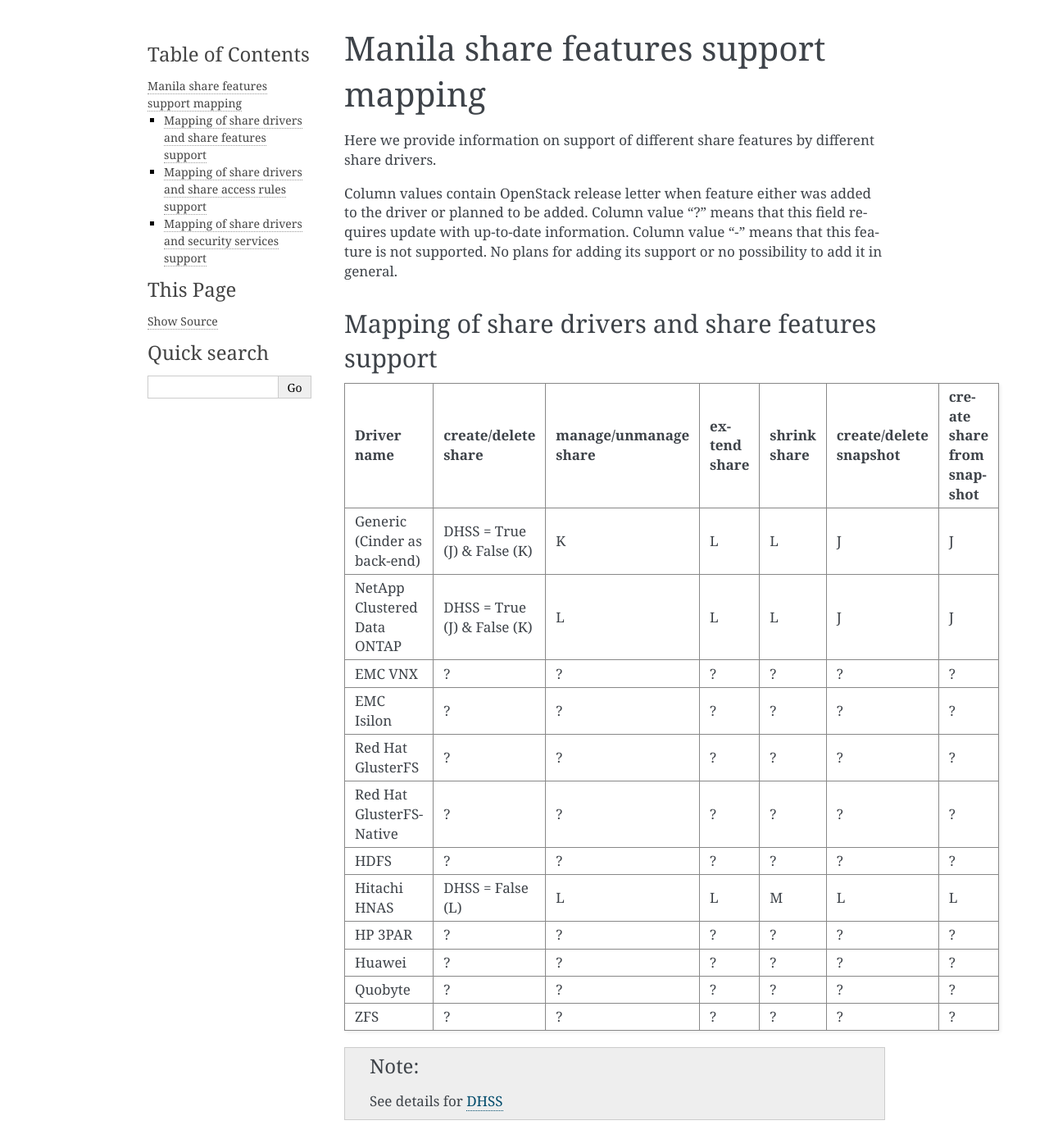
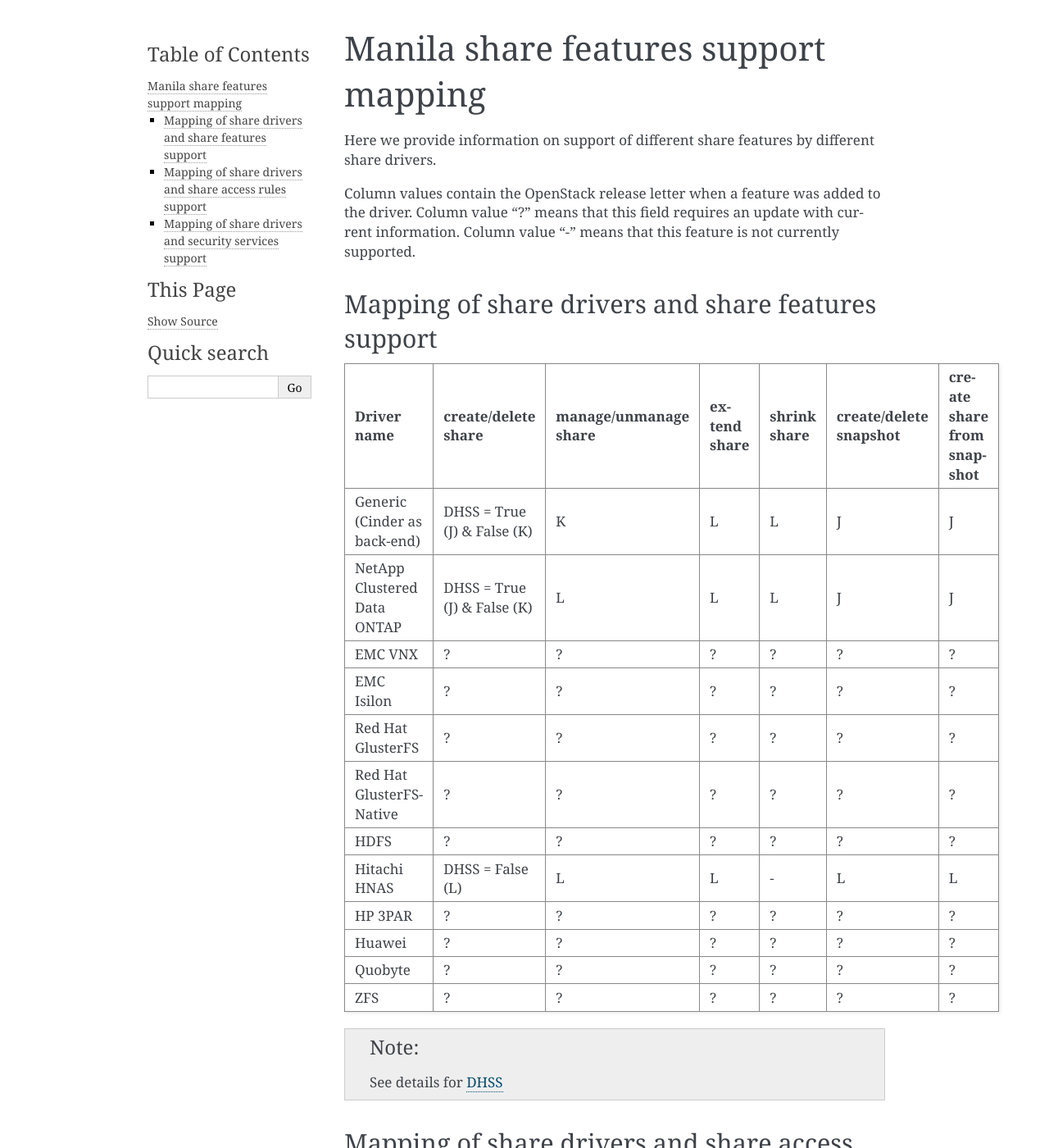
Before and after one commit to openstack/manila, a Sphinx documentation site: the page built from doc/source/devref/share_back_ends_feature_support_mapping.rst, in a window 1280 px wide and 1400 px high. Shown: the whole window at 82% size. Built offline with Sphinx 7.4.7, drawn with Linux system fonts in a browser that asks for light colours; formulas are drawn with MathJax 3; pages that are not in the unit, such as notebooks, are missing from menus; the version number is read from the project's files by our own code.

Commit message:
Remove language about future features from driver doc
The community agreed it isn't a good idea to promise future driver
features in the share_back_ends_feature_support_mapping document.
This commit removes the implication that future features may be in
the document, and it removes one reference to Mitaka in one driver.

Change-Id: I953cb92edfca3bd54f3196d60b9e80589b5033d1

```diff
--- a/doc/source/devref/share_back_ends_feature_support_mapping.rst
+++ b/doc/source/devref/share_back_ends_feature_support_mapping.rst
@@ -20,12 +20,11 @@
 Here we provide information on support of different share features by different
 share drivers.
 
-Column values contain OpenStack release letter when feature either was added
-to the driver or planned to be added.
-Column value "?" means that this field requires update with up-to-date
+Column values contain the OpenStack release letter when a feature was added
+to the driver.
+Column value "?" means that this field requires an update with current
 information.
-Column value "-" means that this feature is not supported. No plans for adding
-its support or no possibility to add it in general.
+Column value "-" means that this feature is not currently supported.
 
 
 Mapping of share drivers and share features support
@@ -48,7 +47,7 @@
 +----------------------------------------+-----------------------------+-----------------------+--------------+--------------+------------------------+----------------------------+
 |                  HDFS                  |               ?             |           ?           |       ?      |       ?      |            ?           |              ?             |
 +----------------------------------------+-----------------------------+-----------------------+--------------+--------------+------------------------+----------------------------+
-|              Hitachi HNAS              |        DHSS = False (L)     |           L           |       L      |       M      |            L           |              L             |
+|              Hitachi HNAS              |        DHSS = False (L)     |           L           |       L      |      \-      |            L           |              L             |
 +----------------------------------------+-----------------------------+-----------------------+--------------+--------------+------------------------+----------------------------+
 |                HP 3PAR                 |               ?             |           ?           |       ?      |       ?      |            ?           |              ?             |
 +----------------------------------------+-----------------------------+-----------------------+--------------+--------------+------------------------+----------------------------+
```
